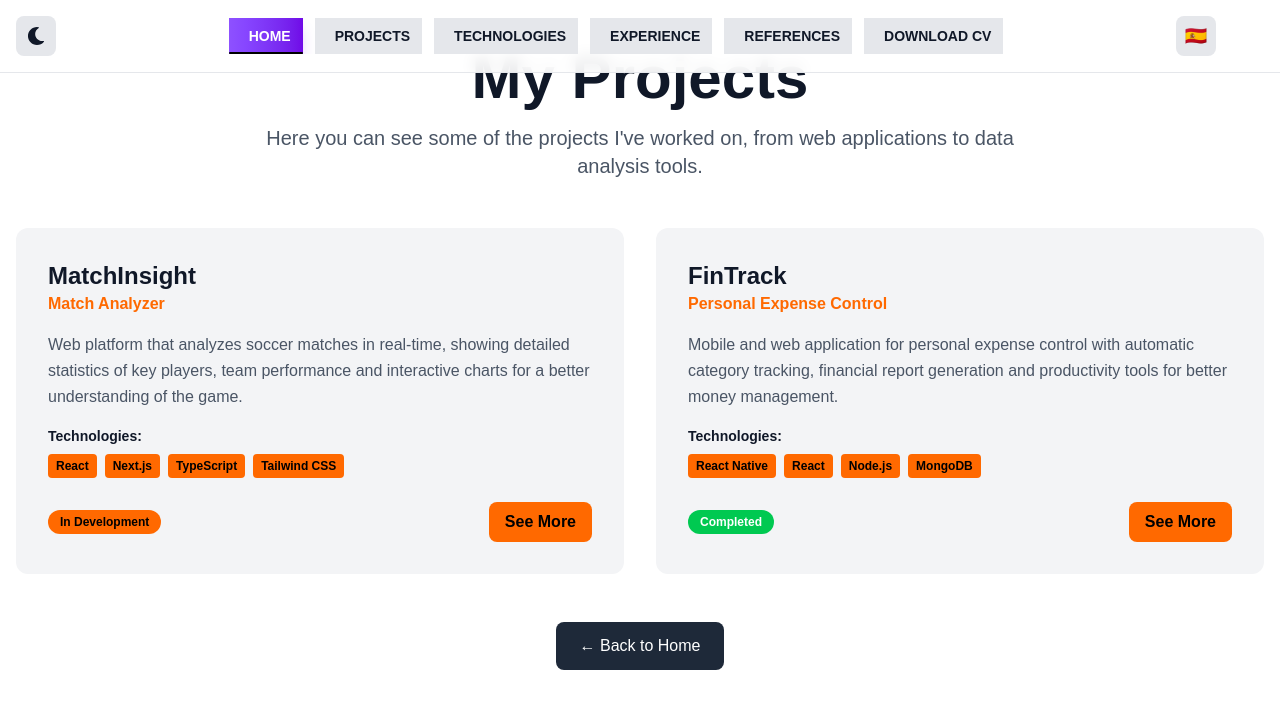
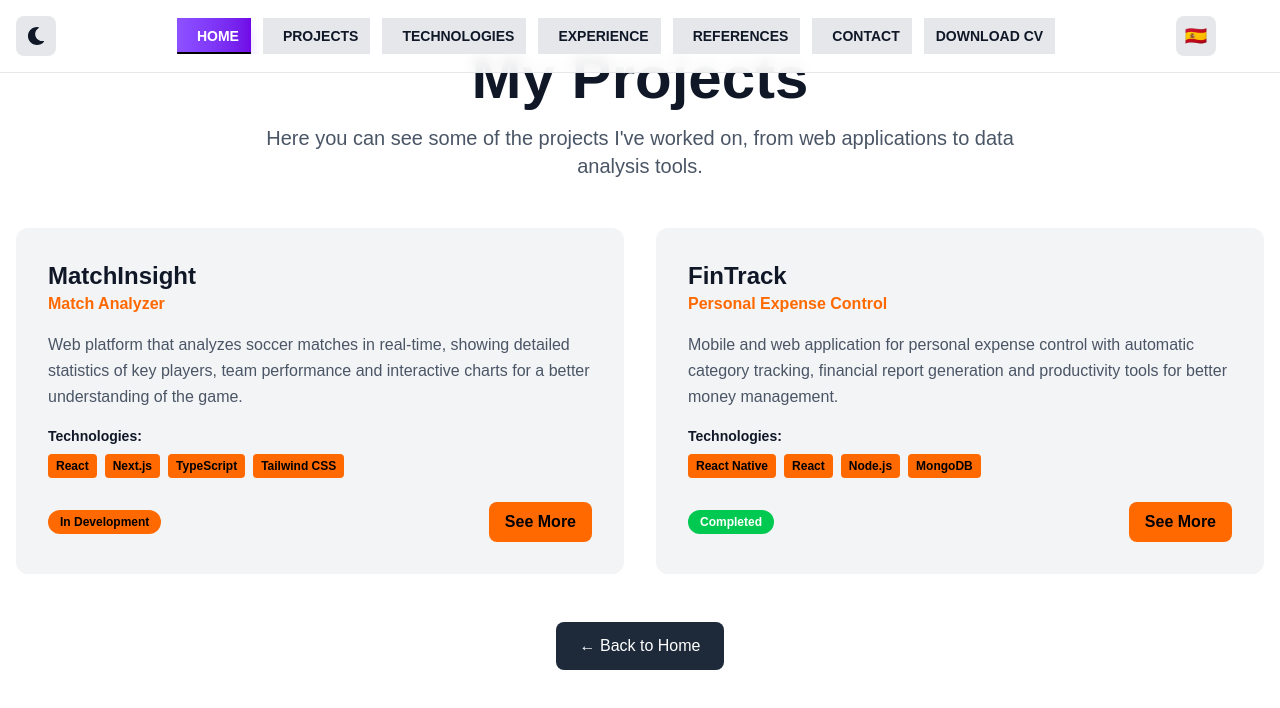
Before and after one commit to cristiancg11/Cristian-Portafolio, a Next.js app: page /proyectos in a window 1280 px wide. Shown: the top 708 px of the page. Built offline with nearby package versions, Linux system fonts and the light colour scheme.

Commit message:
separar botón de contacto y descargar CV, hacer que CV descargue el archivo

```diff
--- a/src/components/Navbar.tsx
+++ b/src/components/Navbar.tsx
@@ -107,14 +107,14 @@ export default function Navbar() {
         </button>
 
         {/* Desktop navigation */}
-        <div className="hidden md:flex gap-1 sm:gap-2 md:gap-3 overflow-x-auto">
+        <div className="hidden md:flex gap-1 sm:gap-2 md:gap-3 overflow-x-auto items-center">
           {[
             { id: 'inicio', labelKey: 'home'  },
             { id: 'proyectos', labelKey: 'projects' },
             { id: 'tecnologias', labelKey: 'technologies' },
             { id: 'experiencias', labelKey: 'experience' },
             { id: 'referencias', labelKey: 'references' },
-            { id: 'contacto', labelKey: 'downloadCV' }
+            { id: 'contacto', labelKey: 'contact' }
           ].map(({ id, labelKey }) => (
             <button
               key={id}
@@ -143,6 +143,21 @@ export default function Navbar() {
               )}
             </button>
           ))}
+          {/* Botón Descargar CV */}
+          <a
+            href="/cv.pdf"
+            download
+            className="group relative px-2 py-1 sm:px-3 sm:py-2 text-xs sm:text-sm font-semibold transition-all duration-300 whitespace-nowrap overflow-hidden dark:bg-gray-800 dark:text-white dark:hover:bg-gray-700 bg-gray-200 text-gray-900 hover:bg-gray-300 hover:shadow-lg"
+          >
+            {/* Hover gradient effect */}
+            <div className="absolute inset-0 bg-gradient-to-r from-violet-500 to-violet-700 opacity-0 group-hover:opacity-100 transition-opacity duration-300" />
+
+            {/* Button content */}
+            <span className="relative flex items-center gap-1 sm:gap-2 group-hover:scale-105 transition-transform duration-300">
+              <span className="hidden sm:inline">{t.nav.downloadCV}</span>
+              <span className="sm:hidden">{t.nav.downloadCV.split(' ')[0]}</span>
+            </span>
+          </a>
         </div>
 
         {/* Mobile hamburger button */}
@@ -174,7 +189,7 @@ export default function Navbar() {
                 { id: 'tecnologias', labelKey: 'technologies' },
                 { id: 'experiencias', labelKey: 'experience' },
                 { id: 'referencias', labelKey: 'references' },
-                { id: 'contacto', labelKey: 'downloadCV' }
+                { id: 'contacto', labelKey: 'contact' }
               ].map(({ id, labelKey }, index) => (
                 <button
                   key={id}
@@ -197,6 +212,21 @@ export default function Navbar() {
                   {t.nav[labelKey as keyof typeof t.nav]}
                 </button>
               ))}
+              {/* Botón Descargar CV en móvil */}
+              <a
+                href="/cv.pdf"
+                download
+                className="w-full text-left px-4 py-3 text-sm font-semibold transition-all duration-200 border-b dark:border-gray-700 border-gray-200 last:border-b-0 focus:outline-none focus:ring-2 focus:ring-violet-600 focus:ring-inset dark:text-white text-gray-900 dark:hover:bg-gray-700 hover:bg-gray-200"
+                style={{
+                  animation: `slideInFromRight 0.2s ease-out ${6 * 30}ms forwards`,
+                  opacity: 0
+                }}
+                onAnimationEnd={(e) => {
+                  (e.currentTarget as HTMLElement).style.opacity = '1';
+                }}
+              >
+                {t.nav.downloadCV}
+              </a>
             </div>
           )}
         </div>
--- a/src/contexts/LanguageContext.tsx
+++ b/src/contexts/LanguageContext.tsx
@@ -11,6 +11,7 @@ interface Translations {
     technologies: string;
     experience: string;
     references: string;
+    contact: string;
     downloadCV: string;
   };
   hero: {
@@ -123,6 +124,7 @@ const translations: Record<Language, Translations> = {
       technologies: 'TECHNOLOGIES',
       experience: 'EXPERIENCE',
       references: 'REFERENCES',
+      contact: 'CONTACT',
       downloadCV: 'DOWNLOAD CV',
     },
     hero: {
@@ -233,6 +235,7 @@ const translations: Record<Language, Translations> = {
       technologies: 'TECNOLOGÍAS',
       experience: 'EXPERIENCIAS',
       references: 'REFERENCIAS',
+      contact: 'CONTACTO',
       downloadCV: 'DESCARGAR CV',
     },
     hero: {
```
